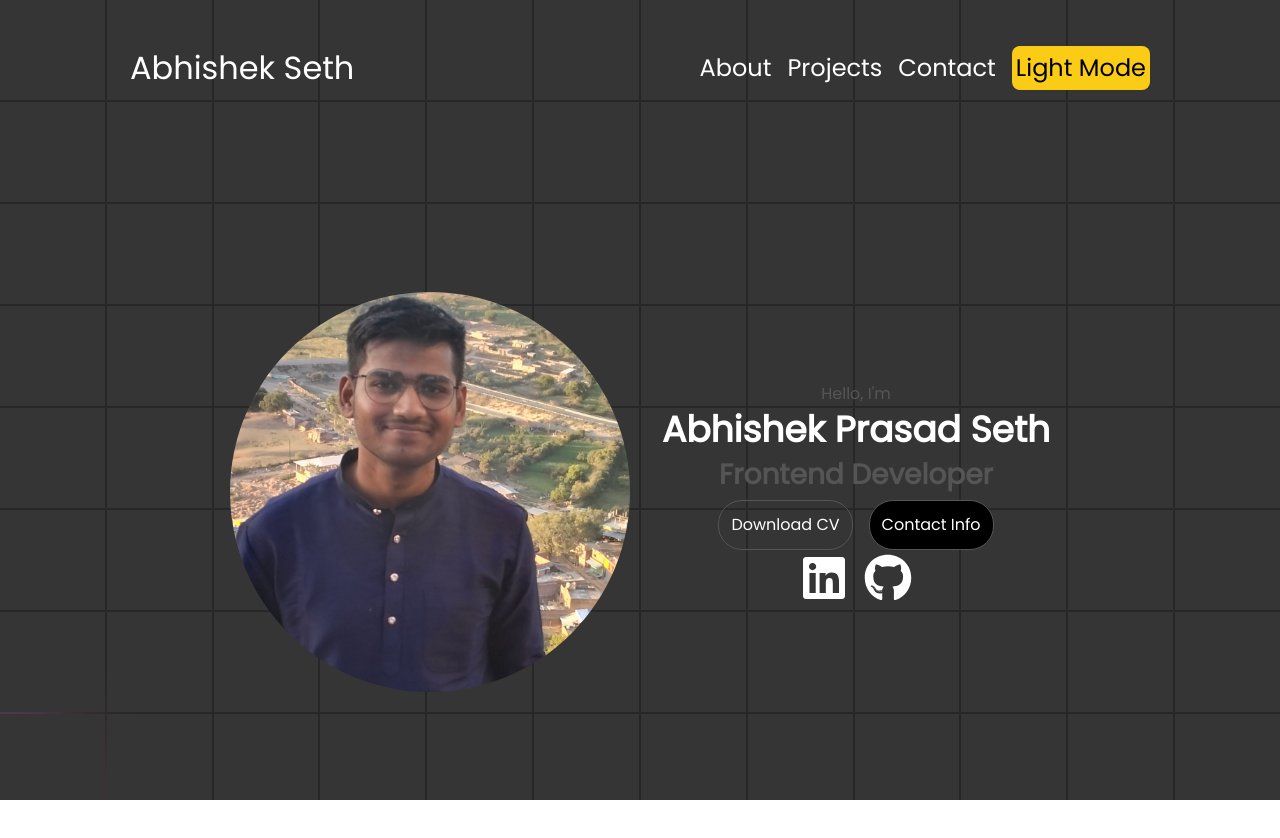
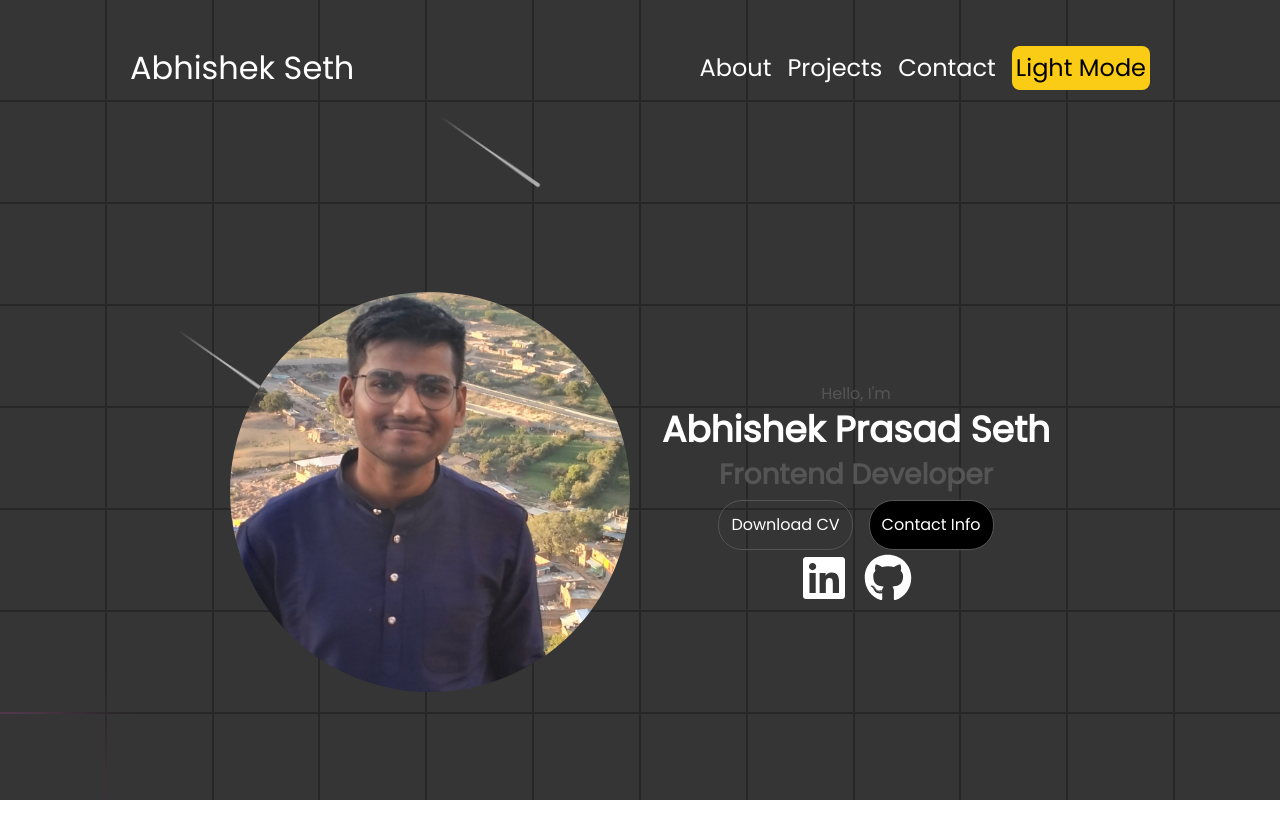
Before and after one commit to abhishekpseth/Portfolio, a React (Vite) app: page / in a window 1280 px wide. Shown: the top 838 px of the page. Built offline with nearby package versions, Linux system fonts and the light colour scheme.

Commit message:
added meteor effect

```diff
--- a/package.json
+++ b/package.json
@@ -13,6 +13,7 @@
     "preview": "vite preview"
   },
   "dependencies": {
+    "clsx": "^2.1.0",
     "react": "^18.2.0",
     "react-dom": "^18.2.0",
     "react-icons": "^4.12.0"
--- a/src/components/GridBackgroundTheme.jsx
+++ b/src/components/GridBackgroundTheme.jsx
@@ -1,6 +1,7 @@
 import React, { useContext } from "react";
 import { useEffect, useRef } from "react";
 import { useState } from "react";
+import Meteors from "./Meteors/Meteors";
 
 const GridBackgroundTheme = ({ children }) => {
   const arr = Array(350).fill(0);
@@ -24,7 +25,7 @@ const GridBackgroundTheme = ({ children }) => {
 
   return (
     <div className="fixed top-0 left-0 w-screen h-screen overflow-hidden bg-black -z-10 opacity-85">
-      <div className="container mx-auto max-w-full relative h-full w-full">
+      <div className="container relative w-full h-full max-w-full mx-auto">
         {arr.map((_, index) => (
           <span
             key={index}
@@ -37,6 +38,7 @@ const GridBackgroundTheme = ({ children }) => {
         ref={cursorRef}
         className="cursor absolute w-[125px] h-[125px] z-[-10] rounded-full bg-green-500"
       ></div>
+      <Meteors number={3}/>
     </div>
   );
 };
--- /dev/null
+++ b/src/components/Meteors/Meteors.css
@@ -0,0 +1,26 @@
+@keyframes meteor {
+  0% {
+    transform: rotate(215deg) translateX(0px);
+    opacity: 1;
+  }
+  20% {
+    opacity: 0.8;
+  }
+  40% {
+    opacity: 0.6;
+  }
+  60% {
+    opacity: 0.4;
+  }
+  80% {
+    opacity: 0.2;
+  }
+  100% {
+    transform: rotate(215deg) translateX(-600px);
+    opacity: 0;
+  }
+}
+
+.meteor-effect {
+  animation: meteor 5s linear infinite;
+}
--- /dev/null
+++ b/src/components/Meteors/Meteors.jsx
@@ -0,0 +1,52 @@
+import React, { useEffect, useState } from "react";
+import "./Meteors.css";
+
+const Meteors = ({ number = 20 }) => {
+  const [startAnimation, setStartAnimation] = useState(false);
+
+  useEffect(() => {
+    // Delay the animation start after 1 second (adjust the delay time as needed)
+    const timeout = setTimeout(() => {
+      setStartAnimation(true);
+    }, 500);
+
+    // Clean up the timeout to avoid memory leaks
+    return () => clearTimeout(timeout);
+  }, []);
+
+  const meteors = new Array(number).fill(true);
+
+  return (
+    <div className="absolute inset-0 flex items-center justify-center overflow-hidden pointer-events-none">
+      {meteors.map((el, idx) => (
+        <div
+          key={"meteor" + idx}
+          className="absolute z-10 meteor-effect rotate-[215deg]"
+          style={{
+            top: `${Math.random() * 40}%`,
+            left: `${Math.random() * 40}%`,
+            animationDelay: `${Math.random() * (0.8 - 0.2) + 0.2}s`,
+            animationDuration: `${Math.floor(Math.random() * (10 - 2) + 2)}s`,
+          }}
+        >
+          <div
+            className="meteor-body"
+            style={{
+              opacity: "0.8",
+              borderBottom: "120px solid white",
+              borderLeft: "2px solid transparent",
+              borderRight: "2px solid transparent",
+              height: 0,
+              width: "1px",
+              borderRadius: "100px",
+              rotate: "90deg",
+              display: startAnimation ? "block" : "none",
+            }}
+          ></div>
+        </div>
+      ))}
+    </div>
+  );
+};
+
+export default Meteors;
```
Also changed, not shown: 1 other file (tests, documents, lock files or other folders).
